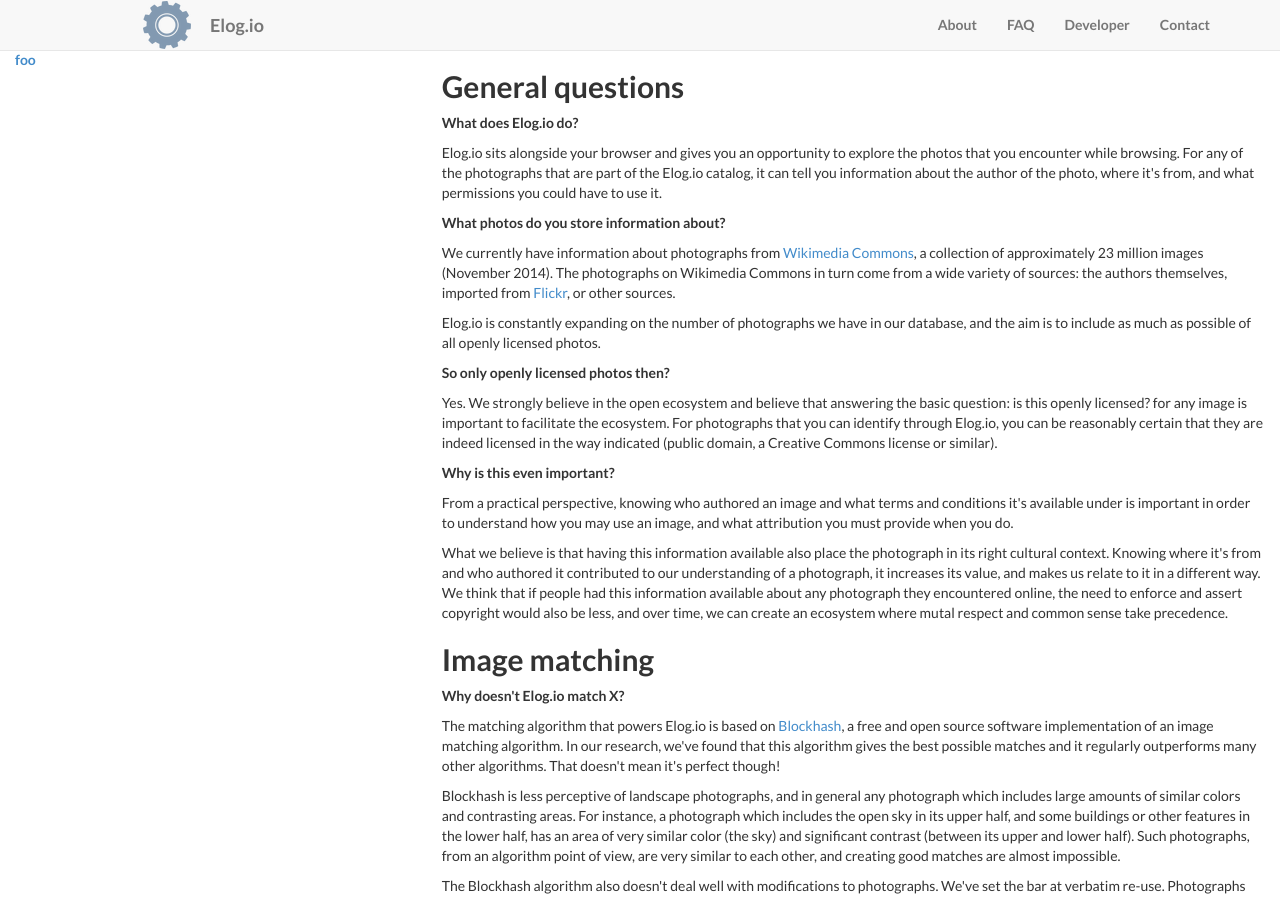
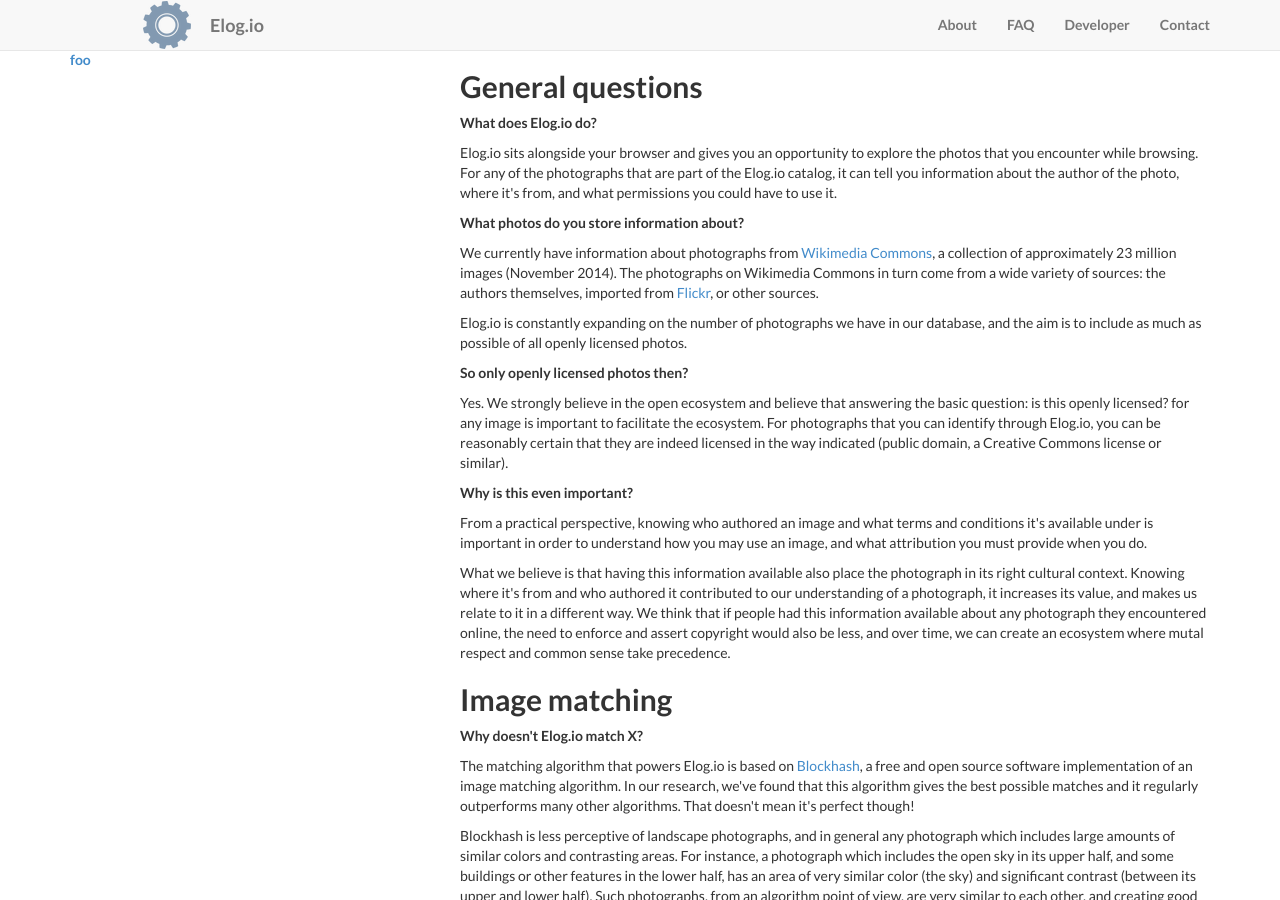
Before and after one commit to commonsmachinery/elogio, a Jekyll site: the page built from faq.html, in a window 1280 px wide and 900 px high. Built offline with Jekyll 4.4.1, drawn with Linux system fonts in a browser that asks for light colours; nearby versions of some CDN libraries; library files that are not in the unit come from our copies.

Commit message:
No fluid!

```diff
--- a/_layouts/faq.html
+++ b/_layouts/faq.html
@@ -4,7 +4,7 @@
 
 	<body>
 		{% include navigation.html %}
-        <div class="container-fluid" style="padding-top: 50px">
+        <div class="container" style="padding-top: 50px">
           <div class="row">
             <div class="col-md-4">
                 <a href="fff">foo</a>
```
